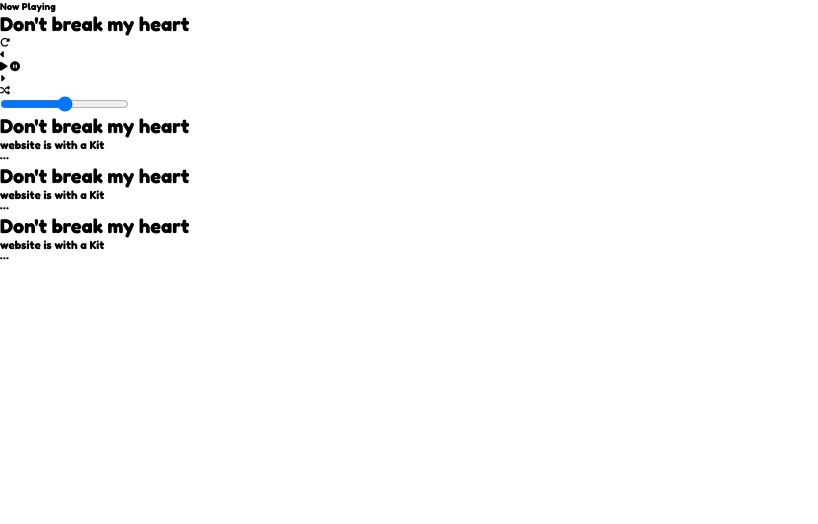
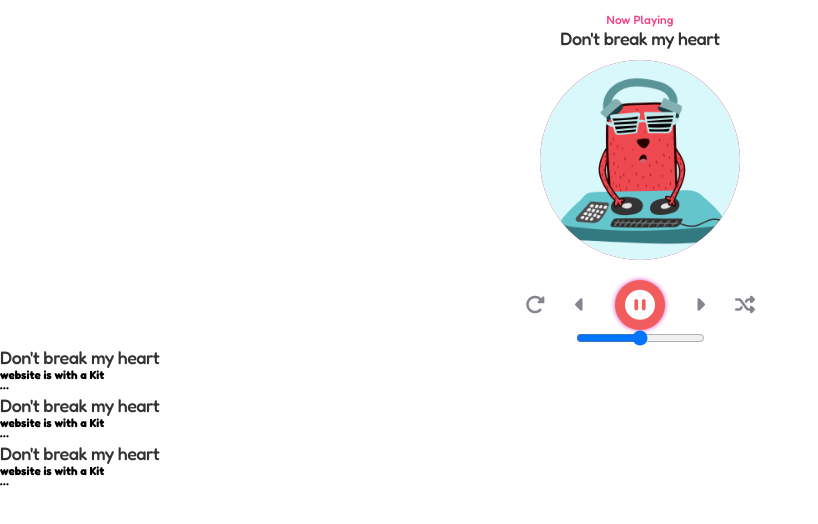
Before and after one commit to hoangvanngoc/Music-palyer, a plain HTML site: page index.html in a window 1280 px wide. Shown: the whole page, without its empty margins (0-818 px from the left). Drawn offline with Linux system fonts and the light colour scheme.

Commit message:
update style

```diff
--- a/assets/css/base.css
+++ b/assets/css/base.css
@@ -0,0 +1,24 @@
+:root {
+    --color-white: #fff;
+    --color-pink: #f14282;
+    --color-black: #333;
+}
+
+h1 {
+   font-size: 1.8rem;
+   font-weight: 500;
+   letter-spacing: -.5px;
+   color: var(--color-black);
+}
+
+h4 {
+    font-size: 1.2rem;
+    font-weight: 500;
+    color: var(--color-pink);
+}
+
+.btn {
+    font-size: 2rem;
+    color: #85848f;
+    font-weight: 300;
+}
--- a/assets/css/main.css
+++ b/assets/css/main.css
@@ -1,4 +1,5 @@
 @import url('https://fonts.googleapis.com/css2?family=Fredoka:wght@300;400;500;600;700&display=swap');
+
 * {
     padding: 0;
     margin: 0;
@@ -9,3 +10,74 @@ html {
     font-family: 'Fredoka', sans-serif;
     font-size: 62.5%;
 }
+
+.player {
+    width: 100%;
+    height: 100%;
+    position: relative;
+    background-color: var(--color-white);
+}
+.dashboard {
+    width: 100%;
+    height: 60%;
+    display: flex;
+    flex-direction: column;
+    justify-content: center;
+    align-items: center;
+}
+#header {
+    width: 100%;
+    height: 60px;
+    text-align: center;
+    display: flex;
+    flex-direction: column;
+    justify-content: center;
+    align-items: center;
+    color: #333;
+}
+.dashboard .cd {
+    width: 200px;
+    height: 200px;
+    overflow: hidden;
+    border-radius: 50%;
+    position: relative;
+    background-color: rgb(219, 18, 52);
+}
+.cd .cd-thump {
+    width: 100%;
+    height: 100%;
+    background-repeat: no-repeat;
+    background-size: cover;
+}
+.control {
+    width: 100%;
+    display: flex;
+    justify-content: center;
+    align-items: center;
+    margin-top: 20px;
+}
+.btn.btn-toggle-play {
+    width: 50px;
+    height: 50px;
+    border-radius: 50%;
+    background-color: rgb(241, 93, 93);
+    display: flex;
+    justify-content: center;
+    align-items: center;
+    font-size: 3rem;
+    margin: 0 30px;
+    box-shadow: 0 0 5px rgb(219, 70, 194);
+}
+
+.btn-toggle-play .fa-circle-pause {
+    color: var(--color-white);
+}
+.btn-toggle-play .fa-play {
+    display: none;
+}
+.btn-repeat {
+    margin-right: 30px;
+}
+.btn-random {
+    margin-left: 30px;
+}
```
